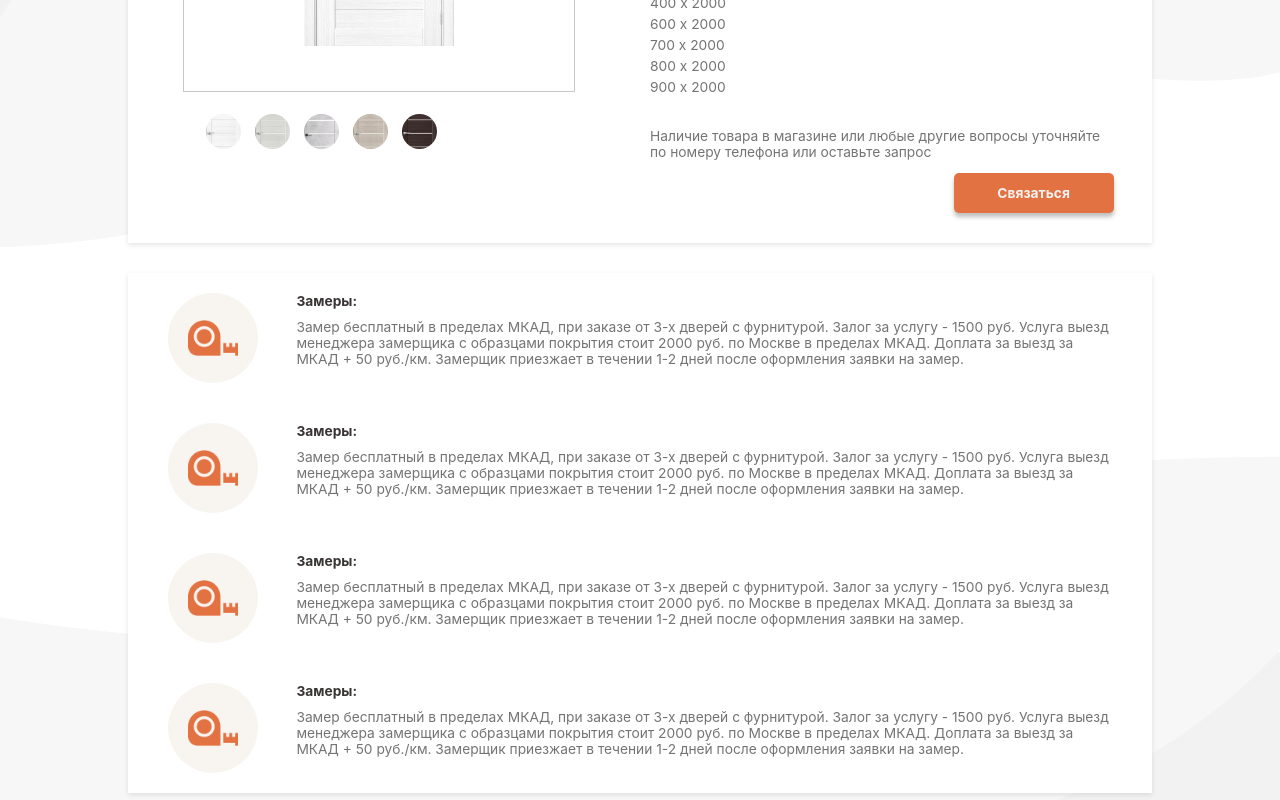
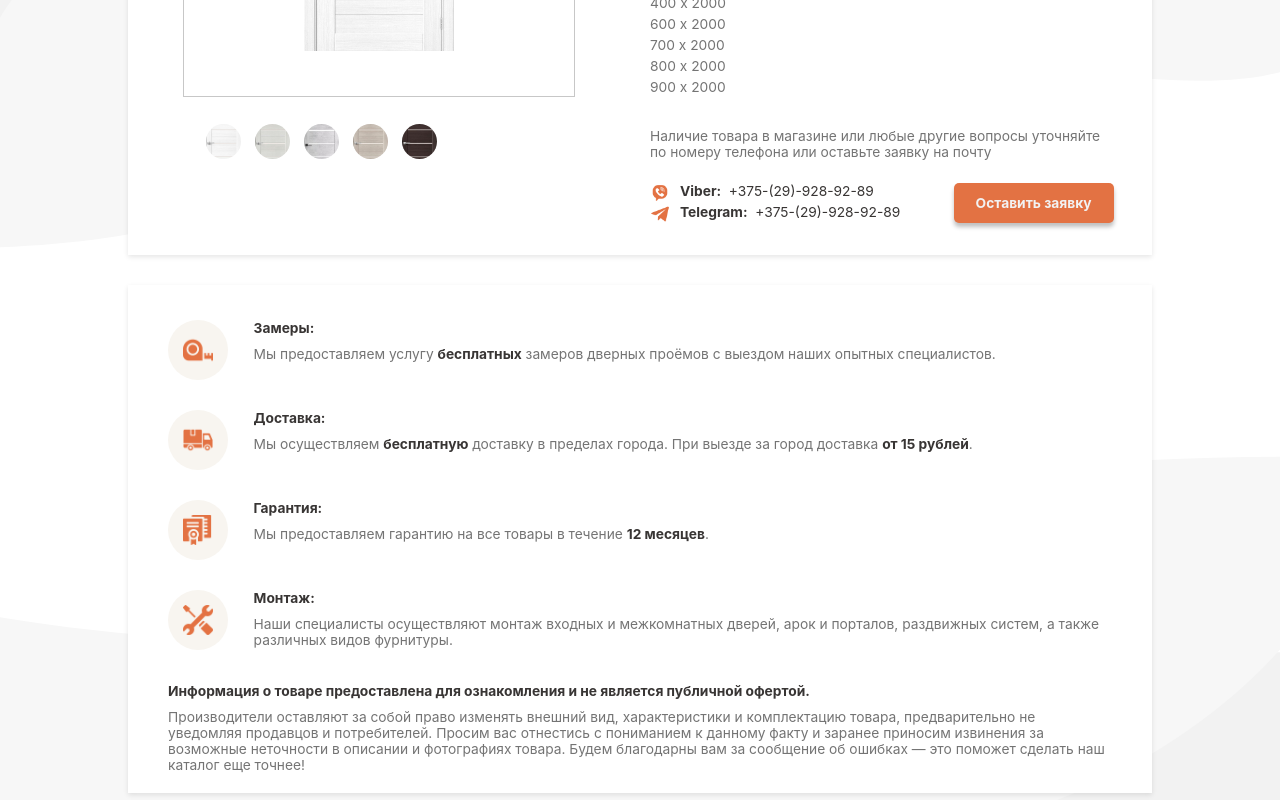
Before and after one commit to WebSVA/Project_Salon_dverey, a React (Create React App) app: page /#/catalog/1 in a window 1280 px wide. Shown: the part 500-1300 px from the top of the page. Built offline with nearby package versions, Linux system fonts and the light colour scheme.

Commit message:
fix color cartochki

```diff
--- a/src/components/LocationDisplay.js
+++ b/src/components/LocationDisplay.js
@@ -11,9 +11,10 @@ function LocationDisplay() {
                 <span className="address-info-text-style">г. Сморгонь, ул. Петра Балыша 27<br /><br /></span>
                 <span className="address-info-heading">Время работы:</span>
                 <span className="address-info-text-style"><br /></span>
-                <span className="address-info-text-style">Понедельник – Пятница: 10:00 – 19:00<br />Суббота </span>
+                <span className="address-info-text-style">Понедельник – пятница: 10:00 – 19:00<br />Суббота </span>
                 <span className="address-details">–</span>
-                <span className="address-info-text-style"> Воскресенье: 10:00 – 15:00<br /></span>
+                <span className="address-info-text-style"> воскресенье: 10:00 – 15:00<br /></span>
+                <span className="address-info-text-style"> Обед понедельник – пятница: 12:00 – 13:00<br/></span>
                 <span className="address-info-text-style"><br /></span>
                 <span className="address-info-heading">Телефон: <br /></span>
                 <span className="address-info-text-style">+375-(29)-928-92-89</span>
--- a/src/components/MapComponent.js
+++ b/src/components/MapComponent.js
@@ -11,7 +11,7 @@ function MapComponent() {
               <iframe
                     src="https://www.google.com/maps/embed?pb=!1m18!1m12!1m3!1d2318.008674774923!2d26.401127776061678!3d54.480428772639925!2m3!1f0!2f0!3f0!3m2!1i1024!2i768!4f13.1!3m3!1m2!1s0x46dc43b03d29e861%3A0xd1b95d280a8663fa!2z0YPQuy4g0J_QtdGC0YDQsCDQkdCw0LvRi9GI0LAgMjcsINCh0LzQvtGA0LPQvtC90YwsINCT0YDQvtC00L3QtdC90YHQutCw0Y8g0L7QsdC70LDRgdGC0Yw!5e0!3m2!1sru!2sby!4v1735417256297!5m2!1sru!2sby"
                     allowFullScreen
-                    loading="lazy"
+                    loading="eager"
                     referrerPolicy="no-referrer-when-downgrade">
                 </iframe>
       {/* <Map
--- a/src/components/catalog/SingleProduct.js
+++ b/src/components/catalog/SingleProduct.js
@@ -1,59 +1,68 @@
-import { useParams } from "react-router-dom";
+import { useParams, useLocation } from "react-router-dom";
 import { useEffect, useState } from "react";
 import Button from '../Button';
 import data from "../../data/data.json";
 import '../../styles/catalog/singleProduct.css';
 import measureIcon from '../../assets/measure.png';
+import degreeIcon from '../../assets/degree.png';
+import truckIcon from '../../assets/delivery-truck.png';
+import toolsIcon from '../../assets/tools.png';
+import viberIcon from '../../assets/viber.png';
+import tgIcon from '../../assets/telegram.png';
 import Email from "../../Email";
 
 function SingleProduct() {
     const { id } = useParams();
+    const location = useLocation();
+    const searchParams = new URLSearchParams(location.search);
+    const initialColor = searchParams.get('color');
     const [product, setProduct] = useState(null);
     const [selectedImages, setSelectedImages] = useState([]);
     const [selectedColor, setSelectedColor] = useState('');
+    const [isEmailModalOpen, setIsEmailModalOpen] = useState(false);
+    const [isImageModalOpen, setIsImageModalOpen] = useState(false);
+    const [currentImage, setCurrentImage] = useState('');
 
     useEffect(() => {
         const foundProduct = data.find(item => item.id === parseInt(id));
         if (foundProduct) {
             setProduct(foundProduct);
-            const firstImages = Object.values(foundProduct.color)[0]; // Первая картинка из цветов
-            setSelectedImages(Array.isArray(firstImages) ? firstImages.slice(0, 2) : [firstImages]); // Берем первые две картинки
+            const defaultColor = initialColor || Object.keys(foundProduct.color)[0]; // Используйте цвет из URL или первый доступный
+            setSelectedColor(defaultColor);
 
-            const defaultColor = Object.keys(foundProduct.color)[0]; // Берем первый цвет
-            setSelectedColor(defaultColor || '');
+            const initialImages = foundProduct.color[defaultColor];
+            setSelectedImages(Array.isArray(initialImages) ? initialImages.slice(0, 2) : [initialImages]);
         }
-    }, [id]);
+    }, [id, initialColor]);
 
-     const [isModalOpen, setIsModalOpen] = useState(false);
-
-      const modalOpen = () => {
-        setIsModalOpen(true);
+    const openEmailModal = () => {
+        setIsEmailModalOpen(true);
     };
 
-      const modalClose = () => {
-        setIsModalOpen(false);
+    const closeEmailModal = () => {
+        setIsEmailModalOpen(false);
+    };
+
+    const openImageModal = (image) => {
+        setCurrentImage(image);
+        setIsImageModalOpen(true);
+    };
+
+    const closeImageModal = () => {
+        setIsImageModalOpen(false);
+        setCurrentImage('');
     };
 
     useEffect(() => {
-        if (isModalOpen) {
-          document.body.style.overflow = 'hidden';
-        } else {
-          document.body.style.overflow = 'auto';
-        }
-
-        return () => {
-          document.body.style.overflow = 'auto';
-        };
-      }, [isModalOpen]);
+        document.body.style.overflow = isEmailModalOpen || isImageModalOpen ? 'hidden' : 'auto';
+    }, [isEmailModalOpen, isImageModalOpen]);
 
     const handleImageClick = (imagePaths) => {
         setSelectedImages(imagePaths);
-
-        // Устанавливаем выбранный цвет на основе картинки
         const color = Object.keys(product.color).find(colorName =>
             Array.isArray(product.color[colorName])
                 ? product.color[colorName].some(img => imagePaths.includes(img))
-                : product.color[colorName] === imagePaths[0] // Проверяем первую картинку
+                : product.color[colorName] === imagePaths[0]
         );
         setSelectedColor(color || '');
     };
@@ -63,9 +72,7 @@ function SingleProduct() {
             {product ? (
                 <div className="single-container-info">
                     <div className="product-information-container">
-
                         <div className="product-img-container">
-                            {/* Большая картинка */}
                             <div className="single-product-info-name-adapt">
                                 <h1>{product.name}</h1>
                             </div>
@@ -78,6 +85,7 @@ function SingleProduct() {
                                                 className="select-img-product"
                                                 src={img}
                                                 alt={`Selected product ${index}`}
+                                                onClick={() => openImageModal(img)} // Открытие модального окна по клику
                                             />
                                         ))}
                                     </div>
@@ -86,20 +94,20 @@ function SingleProduct() {
                                         className="select-img-product"
                                         src={selectedImages[0]}
                                         alt="Selected product"
+                                        onClick={() => openImageModal(selectedImages[0])} // Открытие модального окна по клику
                                     />
                                 )}
                             </div>
-                            {/* Маленькие картинки */}
                             <div className="other-img-container">
                                 {Object.entries(product.color).map(([colorName, imagePath]) =>
                                     Array.isArray(imagePath) ? (
                                         <div className="circle-container" key={colorName} onClick={() => handleImageClick(imagePath.slice(0, 2))}>
                                             <img
-                                                src={imagePath[0]} // Показываем только первое изображение
+                                                src={imagePath[0]}
                                                 alt={colorName}
                                                 className="small-img"
                                                 height={"200px"}
-
+                                                 // Открытие модального окна по клику
                                             />
                                         </div>
                                     ) : (
@@ -108,7 +116,7 @@ function SingleProduct() {
                                                 src={imagePath}
                                                 alt={colorName}
                                                 className="small-img"
-
+                                                // Открытие модального окна по клику
                                             />
                                         </div>
                                     )
@@ -139,18 +147,39 @@ function SingleProduct() {
                                 </div>
                             </div>
                             <div className="text-description-to-button">
-                                <p>Наличие товара в магазине или любые другие вопросы уточняйте по номеру телефона или оставьте запрос  </p>
+                                <p>Наличие товара в магазине или любые другие вопросы уточняйте по номеру телефона или оставьте заявку на почту</p>
                             </div>
                             <div className="button-container">
-                                <Button className="link-to-form-detail-button" onClick={modalOpen} text="Связаться"></Button>
+                                <div className="contact-viber-tg">
+                                    <a href="viber://chat?number=%2B375299289289" target="_blank" rel="noopener noreferrer">
+                                        <img src={viberIcon} className="location-icon" alt="Viber" />
+                                        <p><span>Viber:</span>&nbsp;&nbsp;+375-(29)-928-92-89</p>
+                                    </a>
+                                    <a href="https://t.me/yaroshevichandrey" target="_blank" rel="noopener noreferrer">
+                                        <img src={tgIcon} className="location-icon" alt="Telegram" />
+                                        <p><span>Telegram:</span>&nbsp;&nbsp;+375-(29)-928-92-89</p>
+                                    </a>
                                 </div>
-                             {/* Модальное окно */}
-      {isModalOpen && (
+                                <div className="single-button">
+                                    <Button className="link-to-form-detail-button" onClick={openEmailModal} text="Оставить заявку"></Button>
+                                </div>
+                            </div>
+                            {/* Модальное окно для заявки */}
+                            {isEmailModalOpen && (
                                 <div className="modal-overlay">
                                     <div className="modal-content" onClick={(e) => e.stopPropagation()}>
-            <Email modalClose={modalClose} />
-            <button onClick={modalClose} className="close-modal-btn">x</button>
+                                        <Email modalClose={closeEmailModal} />
+                                        <button onClick={closeEmailModal} className="close-modal-btn">x</button>
                                         <div className="orang-strip"></div>
+                                    </div>
+                                </div>
+                            )}
+                            {/* Модальное окно для изображения */}
+                            {isImageModalOpen && currentImage && (
+                                <div className="modal-overlay" onClick={closeImageModal}>
+                                    <div className="modal-image-content" onClick={(e) => e.stopPropagation()}>
+                                        <img src={currentImage} alt="Current" className="modal-image" style={{ width: '260px' }} />
+                                        <button onClick={closeImageModal} className="close-modal-btn">x</button>
                                     </div>
                                 </div>
                             )}
@@ -165,50 +194,44 @@ function SingleProduct() {
                 <div className="services-info-container">
                     <div className="single-services-info">
                         <div className="services-img-cotainer">
-                            <img  src={measureIcon} className="services-img" alt="Замеры"></img>
+                            <img src={measureIcon} className="services-img" alt="Замеры" />
                         </div>
                         <div className="services-text-container">
                             <h3>Замеры:</h3>
-                            <p>Замер бесплатный в пределах МКАД, при заказе от 3-х дверей с фурнитурой. Залог за услугу - 1500 руб.
-                                Услуга выезд менеджера замерщика с образцами покрытия стоит 2000 руб. по Москве в пределах МКАД.
-                                Доплата за выезд за МКАД + 50 руб./км.
-                                Замерщик приезжает в течении 1-2 дней после оформления заявки на замер.</p>
+                            <p>Мы предоставляем услугу <span>бесплатных</span> замеров дверных проёмов с выездом наших опытных специалистов.</p>
                         </div>
                     </div>
                     <div className="single-services-info">
                         <div className="services-img-cotainer">
-                            <img  src={measureIcon} className="services-img" alt="Замеры"></img>
+                            <img src={truckIcon} className="services-img" alt="Доставка" />
                         </div>
                         <div className="services-text-container">
-                            <h3>Замеры:</h3>
-                            <p>Замер бесплатный в пределах МКАД, при заказе от 3-х дверей с фурнитурой. Залог за услугу - 1500 руб.
-                                Услуга выезд менеджера замерщика с образцами покрытия стоит 2000 руб. по Москве в пределах МКАД.
-                                Доплата за выезд за МКАД + 50 руб./км.
-                                Замерщик приезжает в течении 1-2 дней после оформления заявки на замер.</p>
+                            <h3>Доставка:</h3>
+                            <p>Мы осуществляем <span>бесплатную</span> доставку в пределах города. При выезде за город доставка <span>от 15 рублей</span>.</p>
                         </div>
                     </div>
                     <div className="single-services-info">
                         <div className="services-img-cotainer">
-                            <img  src={measureIcon} className="services-img" alt="Замеры"></img>
+                            <img src={degreeIcon} className="services-img" alt="Гарантия" />
                         </div>
                         <div className="services-text-container">
-                            <h3>Замеры:</h3>
-                            <p>Замер бесплатный в пределах МКАД, при заказе от 3-х дверей с фурнитурой. Залог за услугу - 1500 руб.
-                                Услуга выезд менеджера замерщика с образцами покрытия стоит 2000 руб. по Москве в пределах МКАД.
-                                Доплата за выезд за МКАД + 50 руб./км.
-                                Замерщик приезжает в течении 1-2 дней после оформления заявки на замер.</p>
+                            <h3>Гарантия:</h3>
+                            <p>Мы предоставляем гарантию на все товары в течение <span>12 месяцев</span>.</p>
                         </div>
                     </div>
                     <div className="single-services-info">
                         <div className="services-img-cotainer">
-                            <img  src={measureIcon} className="services-img" alt="Замеры"></img>
+                            <img src={toolsIcon} className="services-img" alt="Монтаж" />
                         </div>
                         <div className="services-text-container">
-                            <h3>Замеры:</h3>
-                            <p>Замер бесплатный в пределах МКАД, при заказе от 3-х дверей с фурнитурой. Залог за услугу - 1500 руб.
-                                Услуга выезд менеджера замерщика с образцами покрытия стоит 2000 руб. по Москве в пределах МКАД.
-                                Доплата за выезд за МКАД + 50 руб./км.
-                                Замерщик приезжает в течении 1-2 дней после оформления заявки на замер.</p>
+                            <h3>Монтаж:</h3>
+                            <p>Наши специалисты осуществляют монтаж входных и межкомнатных дверей, арок и порталов, раздвижных систем, а также различных видов фурнитуры.</p>
+                        </div>
+                    </div>
+                    <div className="single-services-info">
+                        <div className="services-text-container">
+                            <h3>Информация о товаре предоставлена для ознакомления и не является публичной офертой.</h3>
+                            <p>Производители оставляют за собой право изменять внешний вид, характеристики и комплектацию товара, предварительно не уведомляя продавцов и потребителей. Просим вас отнестись с пониманием к данному факту и заранее приносим извинения за возможные неточности в описании и фотографиях товара. Будем благодарны вам за сообщение об ошибках — это поможет сделать наш каталог еще точнее!</p>
                         </div>
                     </div>
                 </div>
--- a/src/pages/ContactPage.js
+++ b/src/pages/ContactPage.js
@@ -4,8 +4,12 @@ import "../styles/contact/contact.css";
 import "../styles/contact/contactForm.css";
 import ContactCardContainer from "../components/Contacts/ContactCardContainer";
 import { Helmet } from "react-helmet";
+import { useEffect } from "react";
 
 function ContactPage() {
+    useEffect(() => {
+        window.scrollTo(0, 0);
+    }, []);
     return (
         <>
             <Helmet>
--- a/src/styles/app.css
+++ b/src/styles/app.css
@@ -77,9 +77,11 @@ header {
   font: 400 calc(12px + 2 * (100vw/1440) ) Inter, sans-serif;
   text-decoration: none;
   color: #383534;
+  cursor: pointer;
 }
 .links:hover{
   color: #e37243;
+  cursor: pointer;
 }
 .logo{
   height: 40px;
@@ -186,6 +188,7 @@ header {
   .links:hover{
       color: #e37243;
       font-weight: bold;
+      cursor: pointer;
   }
   .links:checked{
     color: #e37243;
--- a/src/styles/catalog/singleProduct.css
+++ b/src/styles/catalog/singleProduct.css
@@ -125,7 +125,10 @@
 }
 .button-container {
     display: flex;
-    justify-content: flex-end;
+    margin-top: 10px;
+    flex-wrap: wrap;
+    justify-content: space-between;
+    gap: 10px;
 }
 
 /* контаинер услуг стили */
@@ -144,21 +147,26 @@
     width: 80%;
     display: flex;
     gap: 5%;
+    padding-top: 20px;
     flex-direction: column;
     background-color: white;
     box-shadow: 0 2px 5px rgba(0, 0, 0, 0.1);
 }
+.services-text-container > p > span{
+    font-weight: bold;
+    color: #383534;
+}
 .single-services-info{
     display: flex;
-    gap: 3vw;
-    margin: 20px 40px;
+    gap: 2vw;
+    margin: 15px 40px;
     flex-direction: row;
 }
 .services-img-cotainer{
     display: flex;
-    width: 50px;
-    height: 50px;
-    padding: 20px;
+    width: 30px;
+    height: 30px;
+    padding: 15px;
     border-radius: 50%;
     background-color: #F8F5F0;
 }
@@ -176,7 +184,26 @@
     font: 400 calc(12px + 2 * (100vw / 1440)) Inter, sans-serif;
     color: #747474;
 }
-
+.product-img-container {
+    gap: 5px; /* Расстояние между картинками */
+}
+.contact-viber-tg{
+    display: flex;
+    flex-wrap: wrap;
+    flex-direction: column;
+}
+.contact-viber-tg > a{
+    display: flex;
+    gap: 10px;
+    margin-bottom: 5px;
+    text-decoration: none;
+    color: #383534;
+    margin: 0;
+    font: 400 calc(12px + 2 * (100vw / 1440)) Inter, sans-serif;
+}
+.contact-viber-tg > a > p > span{
+   font-weight: bold;
+}
 @media (max-width: 960px) {
     .other-img-container{
         width: 250px;
@@ -186,8 +213,8 @@
         width: 250px;
     }
     .select-img-product{
-        width: 100px;
-        height: 200px;
+        width: 120px;
+        height: 240px;
     }
 }
 
@@ -217,7 +244,6 @@
     }
     .single-product-info-container > .button-container {
         display: flex;
-        justify-content: center;
     }
     .services-text-container > h3{
         font-size: calc(12px + (2 + 2 * 0.7)*((100vw - 320px)) / 1440);
@@ -270,6 +296,12 @@
     }
     .select-img-product{
         width: 80px;
-        height: 160px;
+        height: 170px;
+    }
+    .single-services-info {
+        gap: 4vw;
+    }
+    .button-container {
+       justify-content: center;
     }
 }
```
Also changed, not shown: src/components/Footer.js (+5 -2 lines), src/components/catalog/CatalogContainer.js (+35 -6 lines), src/components/catalog/ProductCatalog.js (+25 -42 lines). Lines whose indentation alone changed are shown as unchanged.
